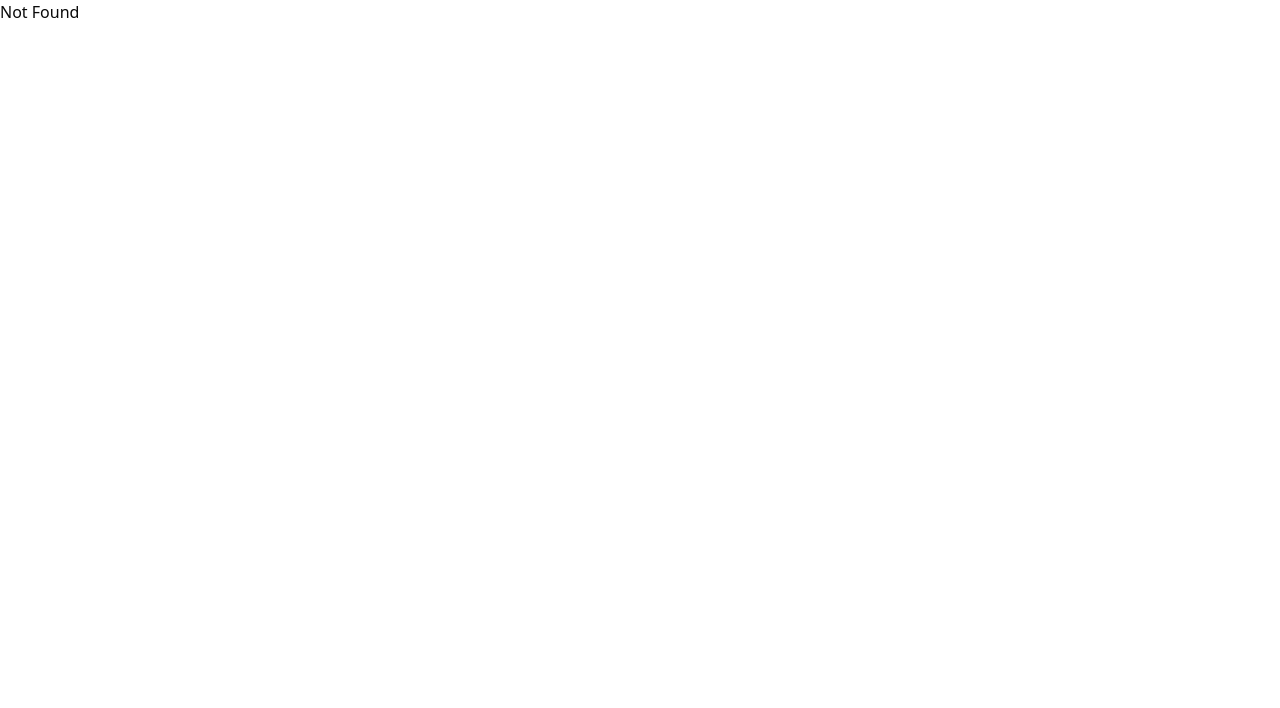
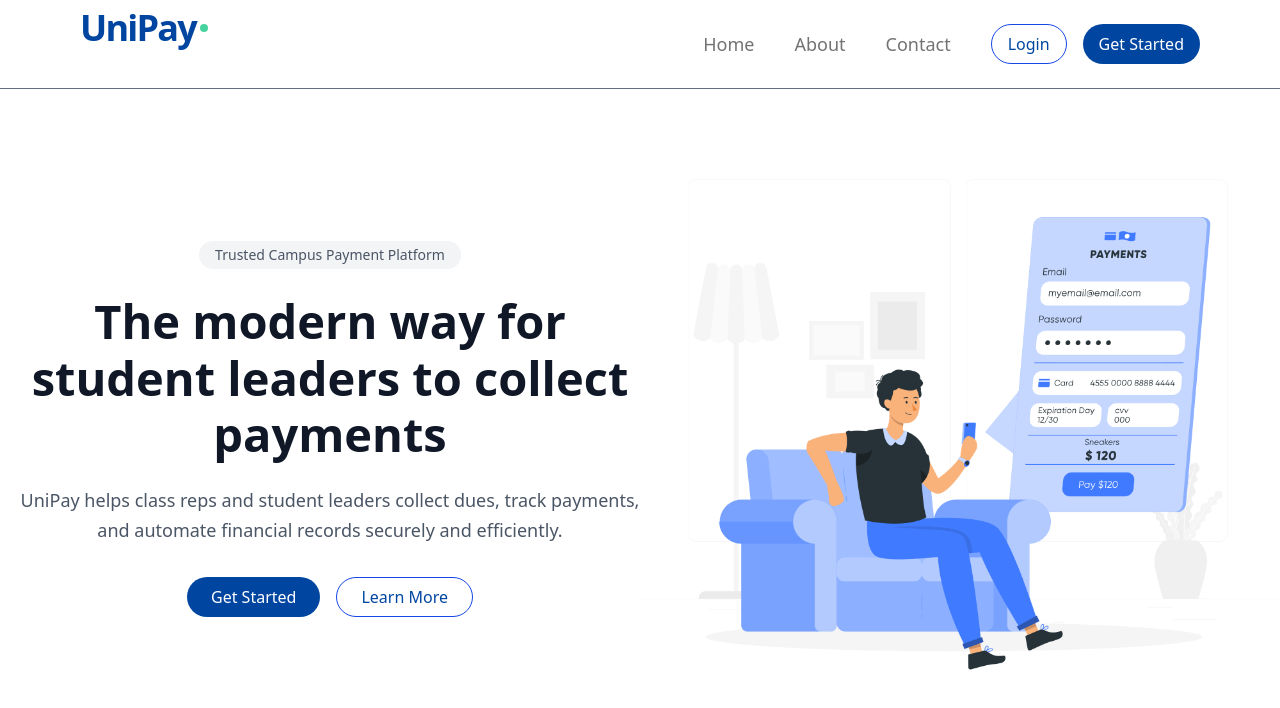
Before and after one commit to ajsam123/unipay, a React (Vite) app: page / in a window 1280 px wide. Shown: the top 708 px of the page. Built offline with nearby package versions, Linux system fonts and the light colour scheme.

Commit message:
feat: started working on landing page

```diff
--- a/src/constants/routes.js
+++ b/src/constants/routes.js
@@ -1,4 +1,5 @@
 export const routes = {
+  HOMEPAGE: "/",
   LOGIN: "/login",
   SIGNUP: "/signup",
   VERIFYEMAIL: "/verify-email",
--- /dev/null
+++ b/src/pages/homepage/Homepage.jsx
@@ -0,0 +1,27 @@
+import React from "react";
+import Logo from "../../components/Logo";
+import HeaderLogo from "./components/HeaderLogo";
+import HeaderLinkList from "./components/HeaderLinkList";
+import Button from "../../components/Button";
+import Hero from "./components/Hero";
+
+const Homepage = () => {
+  return (
+    <section>
+      {/* Header */}
+      <div className="flex justify-between px-20 py-2 border-b border-neutral-black-9 items-center">
+        <HeaderLogo />
+        <div className="flex items-center gap-10">
+          <HeaderLinkList />
+          <div className="flex items-center gap">
+            <Button variant="stroke">Login</Button>
+            <Button className="ml-4">Get Started</Button>
+          </div>
+        </div>
+      </div>
+      <Hero />
+    </section>
+  );
+};
+
+export default Homepage;
--- /dev/null
+++ b/src/pages/homepage/components/HeaderLinkList.jsx
@@ -0,0 +1,14 @@
+import React from 'react'
+
+const HeaderLinkList = () => {
+  return (
+      <ul className='flex items-center gap-10 text-lg font-medium text-muted-foreground'>
+            {/* Links will go here */}
+            <li>Home</li>
+            <li>About</li>
+            <li>Contact</li>
+        </ul>
+  )
+}
+
+export default HeaderLinkList
--- /dev/null
+++ b/src/pages/homepage/components/HeaderLogo.jsx
@@ -0,0 +1,14 @@
+import React from "react";
+
+const HeaderLogo = () => {
+  return (
+    <div className="mb-8 text-center">
+      <h1 className="text-4xl font-black text-primary tracking-tighter flex items-center gap-1 justify-center">
+        UniPay{" "}
+        <span className="w-2 h-2 rounded-full bg-secondary animate-pulse" />
+      </h1>
+    </div>
+  );
+};
+
+export default HeaderLogo;
--- /dev/null
+++ b/src/pages/homepage/components/Hero.jsx
@@ -0,0 +1,42 @@
+import React from "react";
+import Button from "../../../components/Button";
+import hero from "../images/hero.png";
+
+const Hero = () => {
+  return (
+    <section className="grid items-center grid-cols-2 pt-5 pb-4">
+      {/* Badge */}
+      <div className="pl-5 flex flex-col text-center justify-center items-center">
+        <span className="px-4 py-1 text-sm font-medium bg-gray-100 rounded-full text-gray-600 mb-6">
+          Trusted Campus Payment Platform
+        </span>
+
+        {/* Heading */}
+        <h1 className="text-3xl md:text-[47px] font-bold text-gray-900 max-w-3xl">
+          The modern way for student leaders to collect payments
+        </h1>
+
+        {/* Subtext */}
+        <p className="mt-6 text-gray-600 text-base md:text-lg max-w-2xl leading-relaxed">
+          UniPay helps class reps and student leaders collect dues, track
+          payments, and automate financial records securely and efficiently.
+        </p>
+        {/* CTA Buttons */}
+        <div className="mt-8 flex items-center gap-4">
+          <Button className="px-6 py-3 rounded-full">Get Started</Button>
+          <Button
+            variant="stroke"
+            className="px-6 py-3 border border-gray-300 rounded-full hover:bg-gray-100 transition"
+          >
+            Learn More
+          </Button>
+        </div>
+      </div>
+      <figure className="">
+        <img src={hero} alt="" />
+      </figure>
+    </section>
+  );
+};
+
+export default Hero;
--- a/src/router.jsx
+++ b/src/router.jsx
@@ -11,6 +11,7 @@ import AppLayout from "./layouts/AppLayout";
 import App from "./App";
 
 // pages
+import Homepage from "./pages/homepage/Homepage";
 import Login from "./pages/admin/Login";
 import Signup from "./pages/admin/Signup";
 import OnboardingOne from "./pages/admin/OnboardingOne";
@@ -38,6 +39,12 @@ const rootRoute = createRootRoute({
 });
 
 /* ================= AUTH ROUTES ================= */
+
+const homepageRoute = createRoute({
+  getParentRoute: () => rootRoute,
+  path: routes.HOMEPAGE,
+  component: Homepage,
+});
 
 const authLayoutRoute = createRoute({
   getParentRoute: () => rootRoute,
@@ -201,6 +208,7 @@ const routeTree = rootRoute.addChildren([
     paymentPagesRoute,
     transactionsPageRoute,
     verificationCentre,
+    homepageRoute
   ]),
 ]);
 
```
Also changed, not shown: src/pages/homepage/images/hero.png (added).
